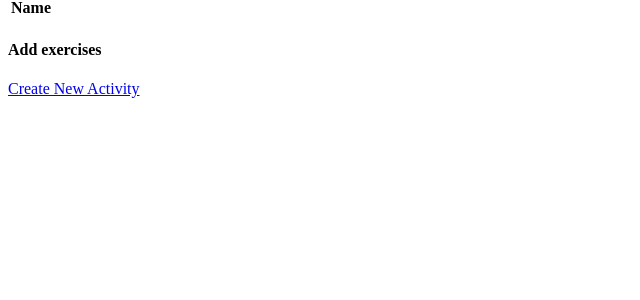
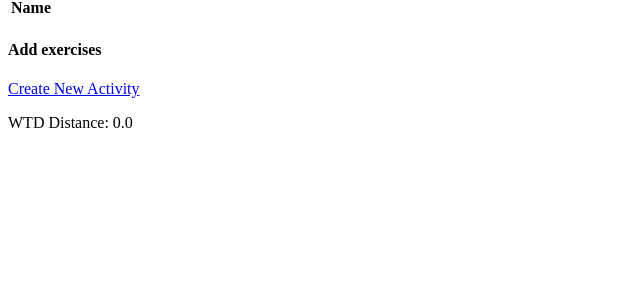
Before and after one commit to kalexf/kpv2, a Django app: page / in a window 1280 px wide. Shown: the part 193-493 px from the top of the page, without its empty margins (0-640 px from the left). Run offline with Django 4.2, Linux system fonts and the light colour scheme; the visitor is signed in with stand-in values (Sample User, id 1); data comes from the database, SQL or seed files in the repository; data that the repository does not hold is empty.

Commit message:
distance seems to be working, ahvent fully tested yet

```diff
--- a/planner/models.py
+++ b/planner/models.py
@@ -72,6 +72,9 @@ WEEKS_CHOICES = [
 class Profile(models.Model):
 	"""Stores information about user used to generate schedule and track
 	statistics. Any information not related to a specific activity saved here"""
+	# Used to store current week, for tracking weekly distance. Updated when
+	# week ends and distance stored in history.
+	current_week_initial = models.DateField(null=True,blank=True)
 	# Used to track date which corresponds to first day of shchedule where
 	# sch_length > 1.
 	schedule_init_date = models.DateField(null=True)
@@ -82,6 +85,7 @@ class Profile(models.Model):
 		)
 	# Python object converted to JSON which holds user's plan information
 	plan = models.JSONField(null=True,blank=True)
+	history = models.JSONField(null=True,blank=True)
 	last_exercise = models.DateField(null=True)
 	# How many weeks the schedule will run for
 	plan_length = models.PositiveSmallIntegerField(
--- a/planner/templates/planner/home.html
+++ b/planner/templates/planner/home.html
@@ -81,6 +81,8 @@
         <h4>Add exercises</h4>
           <a href="{% url 'planner:addnew' %}">Create New Activity</a>
 
+          <p>WTD Distance: {{wtd_distance}}</p>
+
 
 
 
--- a/planner/views.py
+++ b/planner/views.py
@@ -1,6 +1,7 @@
 from django.shortcuts import render, redirect
 from datetime import date, timedelta, datetime
 import json
+from decimal import Decimal
 
 from .models import (Activity, PacedRun, Intervals, TimeTrial, CrossTrain,
 	Profile, CompletedAct)
@@ -87,13 +88,94 @@ def home(request):
 			# No plan, prompt message to create one
 			message = 'Use links below to create activities/ plan'
 			context['no_plan_message'] = message
-
+		# Update distances
+		wtd_distance = update_distance(profile)
 		activities = Activity.objects.filter(owner=request.user)
 		context['activities'] = activities
 		context['date_iso'] = date.today().isoformat()
+		context['wtd_distance'] = wtd_distance
 
 
 	return render(request,'planner/home.html', context)
+
+def update_distance(profile):
+	"""
+	update distance totals and delete any completed acts which are no longer needed.
+	Return week to date total distance or 0.
+	"""
+	# Declare decimal for week-to-date distance value.
+	wtd_distance = 0.0
+	# Check profile has current week value
+	if not profile.current_week_initial:
+		profile.current_week_initial = get_initial_date(date.today())
+		profile.save()
+	# Check / update history for completedacts older than 1 week.
+	# Get Queryset of all user's completed activity history.
+	completed_acts = CompletedAct.objects.filter(owner=profile.owner)
+	if completed_acts.exists():
+		start_date = profile.current_week_initial
+		end_date = start_date + timedelta(days=6)
+		# If more than a week has passsed since initial date, archive mileage
+		# and delete old CompletedActs
+		if end_date < date.today():
+			completed_acts.filter(date_done__range=[start_date,end_date])
+			# Calculate mileage of compacts in this range
+			distance = get_distance(completed_acts)
+			history = json.loads(profile.history)
+			# Create new entry
+			new_entry = {
+				'dates':f'{start_date.iso_format()} to {end_date.iso_format()}',
+				'distance':distance
+				}
+			if history:
+				# Add entry to list and save.
+				history.append(new_entry)
+				profile.history = json.dumps(new_entry)
+			else:
+				#No history, add first entry and save
+				history = [new_entry]
+				profile.history = json.dumps(history)
+				profile.save()
+			# Delete archived comp acts
+			completed_acts.delete()
+			new_week_initial = profile.current_week_initial + timedelta(days=7)
+			profile.current_week_initial = new_week_initial
+			profile.save()
+		completed_acts = CompletedAct.objects.filter(owner=profile.owner)
+		if completed_acts.exists():
+			wtd_distance = get_distance(completed_acts)
+			if wtd_distance:
+				return wtd_distance
+
+
+	else:
+		# No completed_acts - nothing to update, no mileage, return 0.0
+		return wtd_distance
+
+	return 0
+
+def get_distance(q_set):
+	"""
+	returns the total distance value of acts in a queryset (or other iterable)
+	as a decimal, or returns 0.0 if none.
+	"""
+	distance_value = Decimal(0.0)
+	for act in q_set:
+		if act.distance:
+			distance_value += act.distance
+
+	return distance_value
+
+
+def save_mileage(start_date,end_date,distance,profile):
+	"""
+	Saves mileage values and date strings to json field on profile, which
+	is used for viewing mileage history.
+
+	"""
+	# INCLUDING THIS IN UPDATE_DISTANCE FOR NOW
+
+	return 0
 
 def update_schedule(schedule_list):
 	"""
```
Also changed, not shown: planner/migrations/0030_profile_current_week_initial_profile_history_and_more.py (added).
